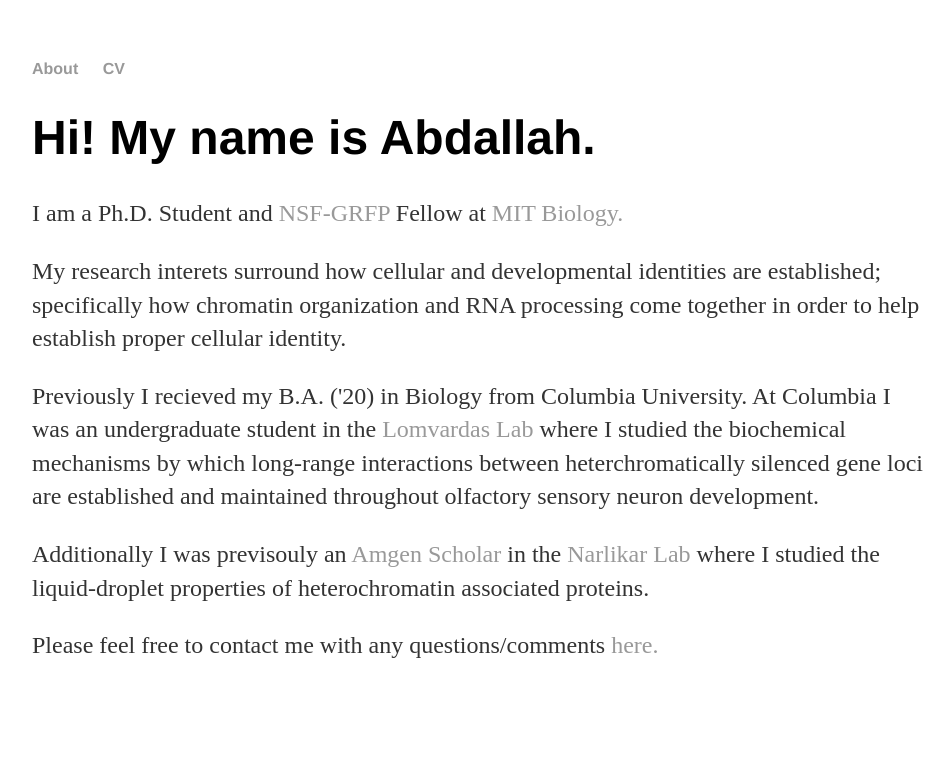
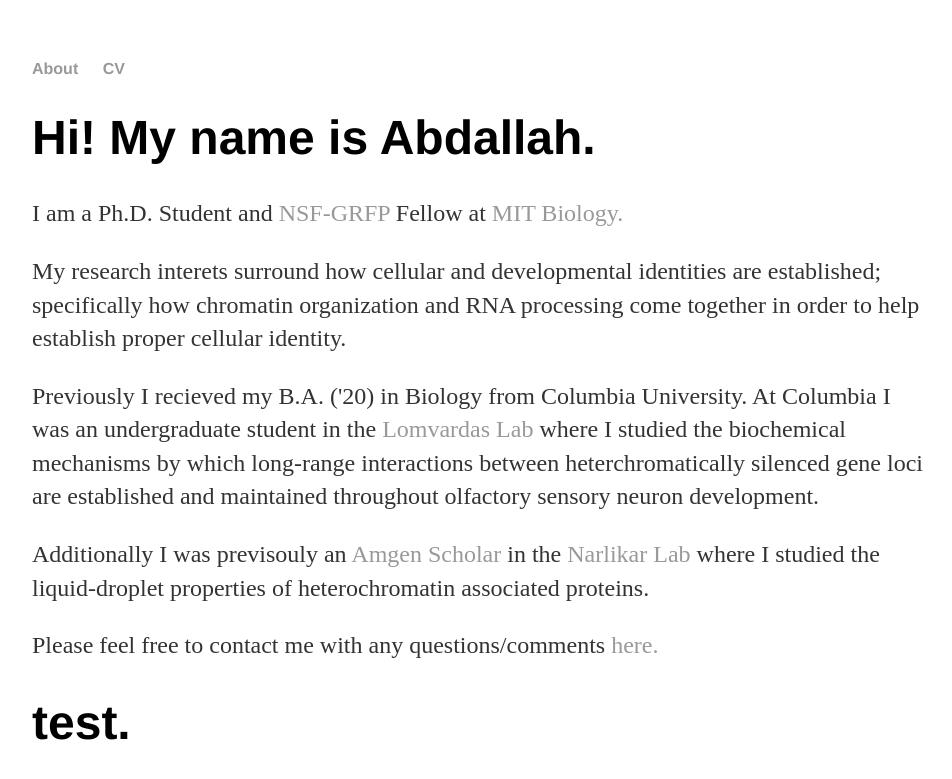
Before and after one commit to amohamed98/amohamed98.github.io, a Jekyll site: the page built from index.html, in a window 1280 px wide. Shown: the top 779 px of the page, without its empty margins (160-1112 px from the left). Built offline with Jekyll 4.4.1, drawn with Linux system fonts in a browser that asks for light colours.

Commit message:
Update index.html

```diff
--- a/index.html
+++ b/index.html
@@ -13,3 +13,7 @@ title: Abdallah Mohamed
 					the liquid-droplet properties of heterochromatin associated proteins.<p>
 				<p>Please feel free to contact me with any questions/comments <a href=mailto:aam1@mit.edu">here.</a>
 </div><!-- /.blurb -->
+
+<div class="blurb">
+	<h1> test.</h1>
+</div><!-- cv.blurb -->
```
